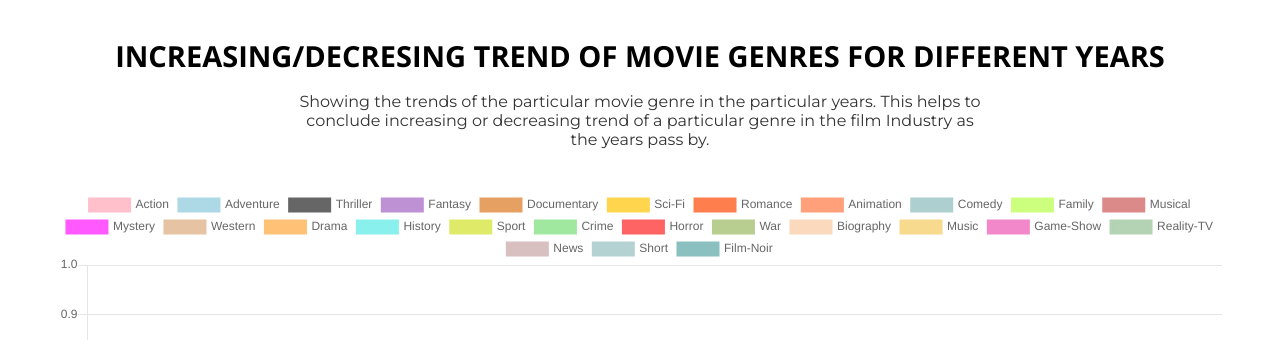
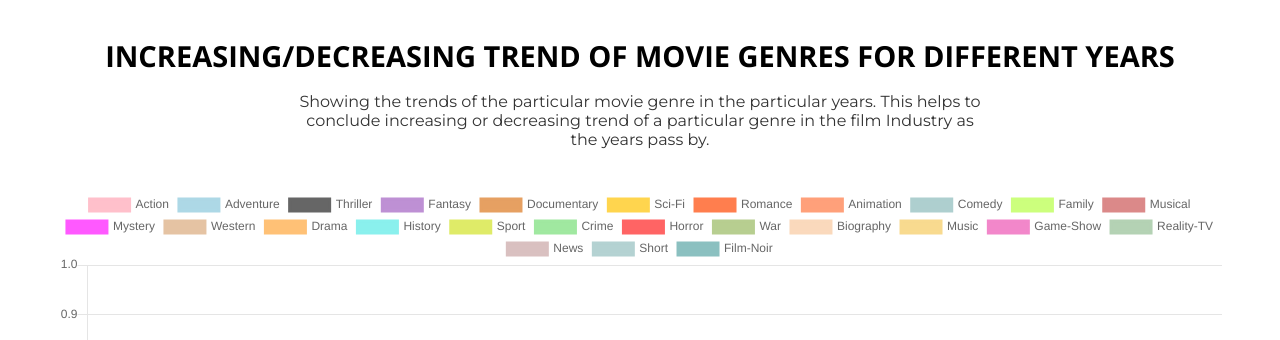
Before and after one commit to satrio-yudhoatmojo/CS532-Database-Systems-Spring-2020, a Flask app: page /genres_timeline in a window 1280 px wide. Shown: the part 120-460 px from the top of the page. Run offline with Flask 2, Linux system fonts and the light colour scheme; data that the repository does not hold is empty; some libraries are stand-ins or nearby versions; some web fonts are replaced.

Commit message:
Gramatical correction for word decreasing

```diff
--- a/Project-03/src/templates/query8.html
+++ b/Project-03/src/templates/query8.html
@@ -4,7 +4,7 @@
 <!-- assignments-section -->
 <section class="assignmets-section1" id="assignments">
 	<div class="container">
-		<h2 class="section-heading text-center">Increasing/Decresing Trend of Movie Genres for different Years</h2>
+		<h2 class="section-heading text-center">Increasing/Decreasing Trend of Movie Genres for different Years</h2>
 		<p class="section-intro text-center">Showing the trends of the particular movie genre in the particular years. This helps to conclude increasing or decreasing trend of a particular genre in the film Industry as the years pass by.</p>
 		<div class="row">
 			<div>
```
